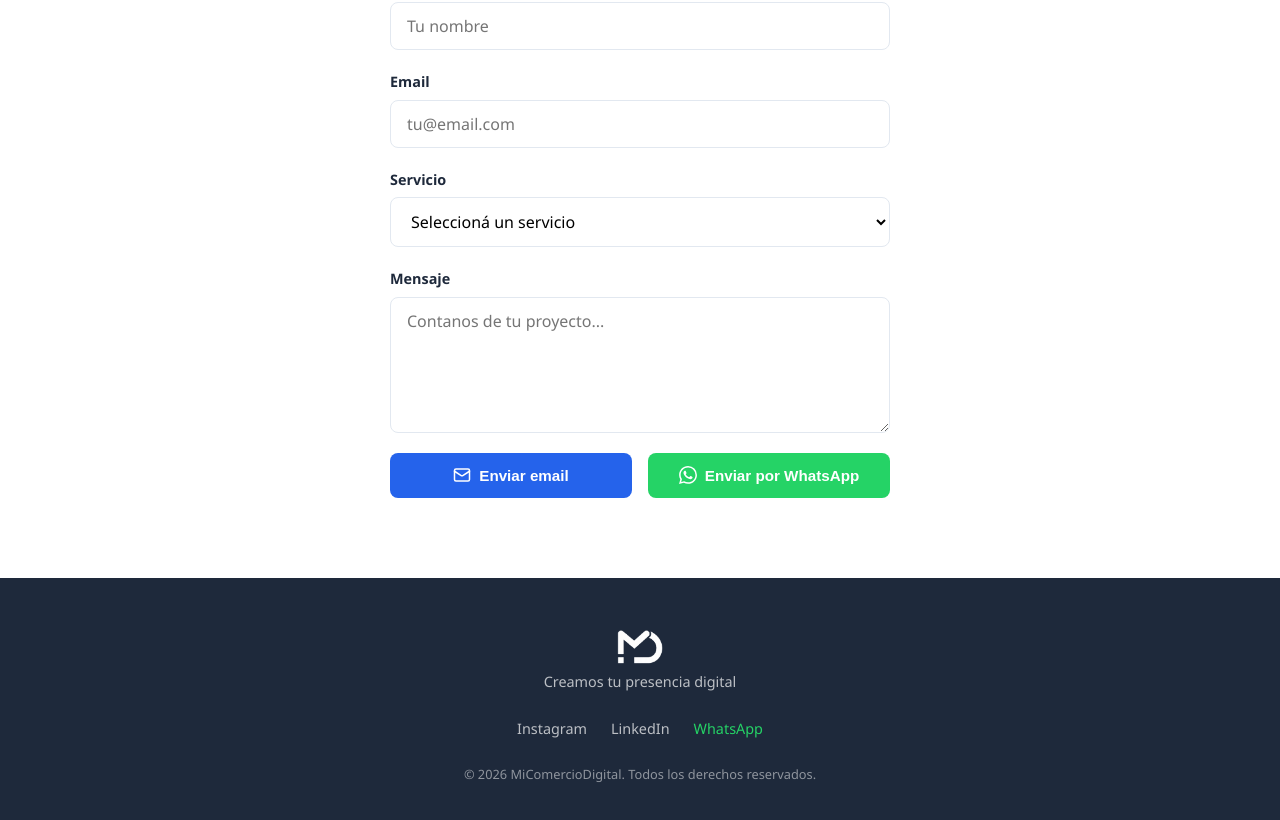
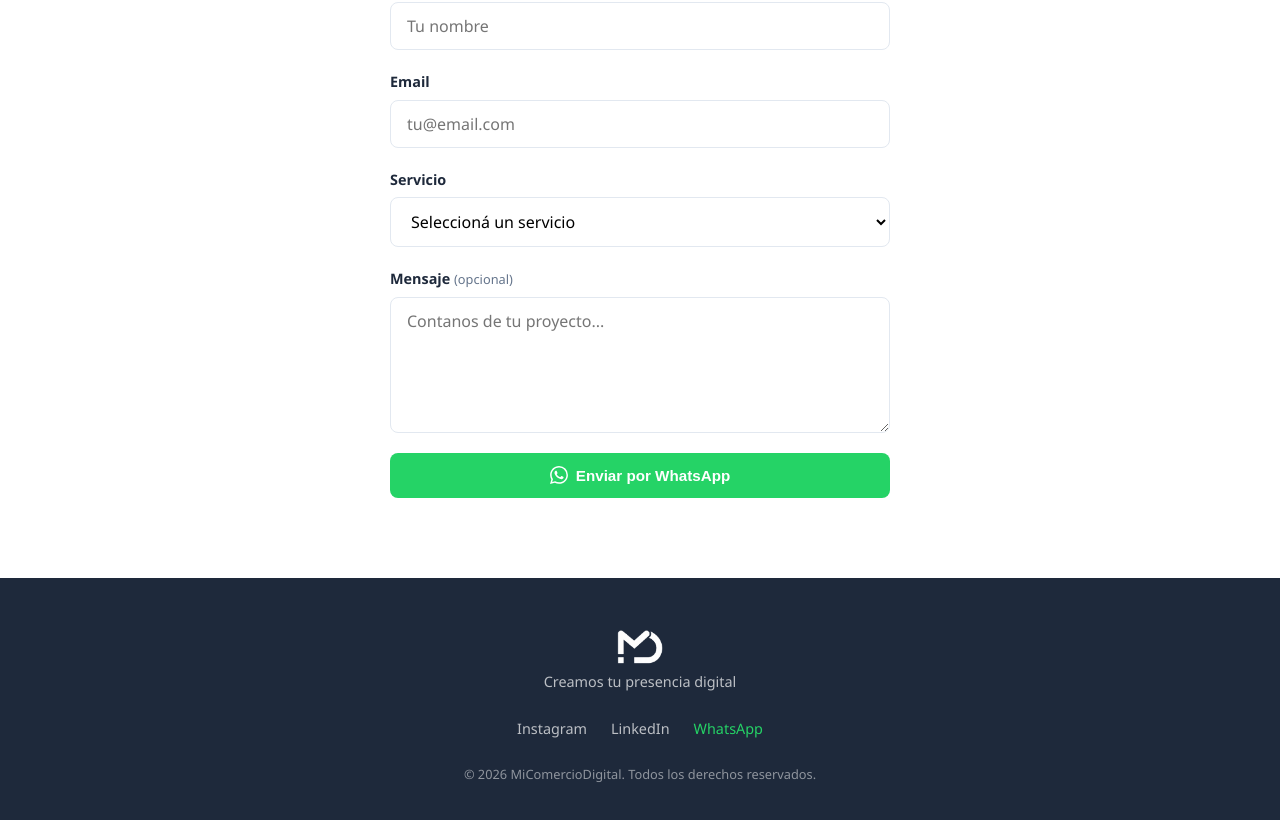
Before and after one commit to santiagodaghero/micomerciodigital, a React (Vite) app: page /#/ in a window 1280 px wide. Shown: the part 4232-5052 px from the top of the page. Built offline with nearby package versions, Linux system fonts and the light colour scheme.

Commit message:
Formulario: validacion obligatorios, boton WhatsApp solo, borde error rojo

```diff
--- a/src/components/Contact/Contact.css
+++ b/src/components/Contact/Contact.css
@@ -56,6 +56,19 @@
   box-shadow: 0 0 0 3px rgba(37, 99, 235, 0.1);
 }
 
+.contact__form-group.has-error input,
+.contact__form-group.has-error textarea,
+.contact__form-group.has-error select {
+  border-color: #e53e3e;
+  box-shadow: 0 0 0 3px rgba(229, 62, 62, 0.1);
+}
+
+.contact__optional {
+  font-weight: 400;
+  color: var(--text-light);
+  font-size: 0.8rem;
+}
+
 .contact__btns {
   display: flex;
   gap: 1rem;
--- a/src/components/Contact/Contact.jsx
+++ b/src/components/Contact/Contact.jsx
@@ -1,32 +1,36 @@
-import { useRef } from 'react'
+import { useRef, useState } from 'react'
 import AnimatedSection from '../AnimatedSection/AnimatedSection'
 import './Contact.css'
 
 export default function Contact() {
   const formRef = useRef(null)
+  const [errors, setErrors] = useState({})
 
-  const handleSubmit = (e) => {
-    e.preventDefault()
+  const validate = () => {
     const fd = new FormData(formRef.current)
-    const name = fd.get('name')
-    const email = fd.get('email')
-    const service = fd.get('service')
-    const message = fd.get('message')
-
-    const subject = encodeURIComponent(`Consulta desde la web - ${service}`)
-    const body = encodeURIComponent(`Hola, me llamo ${name}.\n\nServicio: ${service}\n\n${message}\n\nMi email de contacto: ${email}`)
-    window.location.href = `mailto:info@comerciodigital.com.ar?subject=${subject}&body=${body}`
+    const newErrors = {}
+    if (!fd.get('name')?.trim()) newErrors.name = true
+    if (!fd.get('email')?.trim()) newErrors.email = true
+    if (!fd.get('service')) newErrors.service = true
+    setErrors(newErrors)
+    return Object.keys(newErrors).length === 0
   }
 
   const handleWhatsApp = (e) => {
     e.preventDefault()
+    if (!validate()) return
+
     const fd = new FormData(formRef.current)
-    const name = fd.get('name')
+    const name = fd.get('name').trim()
+    const email = fd.get('email').trim()
     const service = fd.get('service')
-    const message = fd.get('message')
+    const message = fd.get('message')?.trim() || ''
 
-    const text = encodeURIComponent(`Hola, me llamo ${name}.\n\nServicio: ${service}\n\n${message}`)
-    window.open(`https://wa.me/5493541534022?text=${text}`, '_blank')
+    let text = `Hola, me llamo ${name}.\nServicio: ${service}`
+    if (message) text += `\n\n${message}`
+    text += `\n\nMi email de contacto: ${email}`
+
+    window.open(`https://wa.me/5493541534022?text=${encodeURIComponent(text)}`, '_blank')
   }
 
   return (
@@ -37,18 +41,18 @@ export default function Contact() {
           <p className="contact__subtitle">
             Cuéntanos sobre tu proyecto y te respondemos a la brevedad
           </p>
-          <form className="contact__form" ref={formRef}>
-            <div className="contact__form-group">
+          <form className="contact__form" ref={formRef} noValidate>
+            <div className={`contact__form-group ${errors.name ? 'has-error' : ''}`}>
               <label htmlFor="name">Nombre</label>
-              <input type="text" id="name" name="name" required placeholder="Tu nombre" />
+              <input type="text" id="name" name="name" required placeholder="Tu nombre" onChange={() => setErrors(prev => ({ ...prev, name: false }))} />
             </div>
-            <div className="contact__form-group">
+            <div className={`contact__form-group ${errors.email ? 'has-error' : ''}`}>
               <label htmlFor="email">Email</label>
-              <input type="email" id="email" name="email" required placeholder="tu@email.com" />
+              <input type="email" id="email" name="email" required placeholder="tu@email.com" onChange={() => setErrors(prev => ({ ...prev, email: false }))} />
             </div>
-            <div className="contact__form-group">
+            <div className={`contact__form-group ${errors.service ? 'has-error' : ''}`}>
               <label htmlFor="service">Servicio</label>
-              <select id="service" name="service" required defaultValue="">
+              <select id="service" name="service" required defaultValue="" onChange={() => setErrors(prev => ({ ...prev, service: false }))}>
                 <option value="" disabled>Seleccioná un servicio</option>
                 <option value="Portfolio profesional">Portfolio profesional</option>
                 <option value="Página web">Página web</option>
@@ -58,14 +62,10 @@ export default function Contact() {
               </select>
             </div>
             <div className="contact__form-group">
-              <label htmlFor="message">Mensaje</label>
+              <label htmlFor="message">Mensaje <span className="contact__optional">(opcional)</span></label>
               <textarea id="message" name="message" rows={5} placeholder="Contanos de tu proyecto..." />
             </div>
             <div className="contact__btns">
-              <button type="button" className="contact__btn contact__btn--email" onClick={handleSubmit}>
-                <svg width="18" height="18" viewBox="0 0 24 24" fill="none" stroke="currentColor" strokeWidth="2" strokeLinecap="round" strokeLinejoin="round"><rect x="2" y="4" width="20" height="16" rx="2"/><path d="m22 7-8.97 5.7a1.94 1.94 0 0 1-2.06 0L2 7"/></svg>
-                Enviar email
-              </button>
               <button type="button" className="contact__btn contact__btn--whatsapp" onClick={handleWhatsApp}>
                 <svg width="18" height="18" viewBox="0 0 24 24" fill="currentColor"><path d="M17.472 14.382c-.297-.149-1.758-.867-2.03-.967-.273-.099-.471-.148-.67.15-.197.297-.767.966-.94 1.164-.173.199-.347.223-.644.075-.297-.15-1.255-.463-2.39-1.475-.883-.788-1.48-1.761-1.653-2.059-.173-.297-.018-.458.13-.606.134-.133.298-.347.446-.52.149-.174.198-.298.298-.497.099-.198.05-.371-.025-.52-.075-.149-.669-1.612-.916-2.207-.242-.579-.487-.5-.669-.51-.173-.008-.371-.01-.57-.01-.198 0-.52.074-.792.372-.272.297-1.04 1.016-1.04 2.479 0 1.462 1.065 2.875 1.213 3.074.149.198 2.096 3.2 5.077 4.487.709.306 1.262.489 1.694.625.712.227 1.36.195 1.871.118.571-.085 1.758-.719 2.006-1.413.248-.694.248-1.289.173-1.413-.074-.124-.272-.198-.57-.347m-5.421 7.403h-.004a9.87 9.87 0 01-5.031-1.378l-.361-.214-3.741.982.998-3.648-.235-.374a9.86 9.86 0 01-1.51-5.26c.001-5.45 4.436-9.884 9.888-9.884 2.64 0 5.122 1.03 6.988 2.898a9.825 9.825 0 012.893 6.994c-.003 5.45-4.437 9.884-9.885 9.884m8.413-18.297A11.815 11.815 0 0012.05 0C5.495 0 .16 5.335.157 11.892c0 2.096.547 4.142 1.588 5.945L.057 24l6.305-1.654a11.882 11.882 0 005.683 1.448h.005c6.554 0 11.89-5.335 11.893-11.893a11.821 11.821 0 00-3.48-8.413z"/></svg>
                 Enviar por WhatsApp
```
